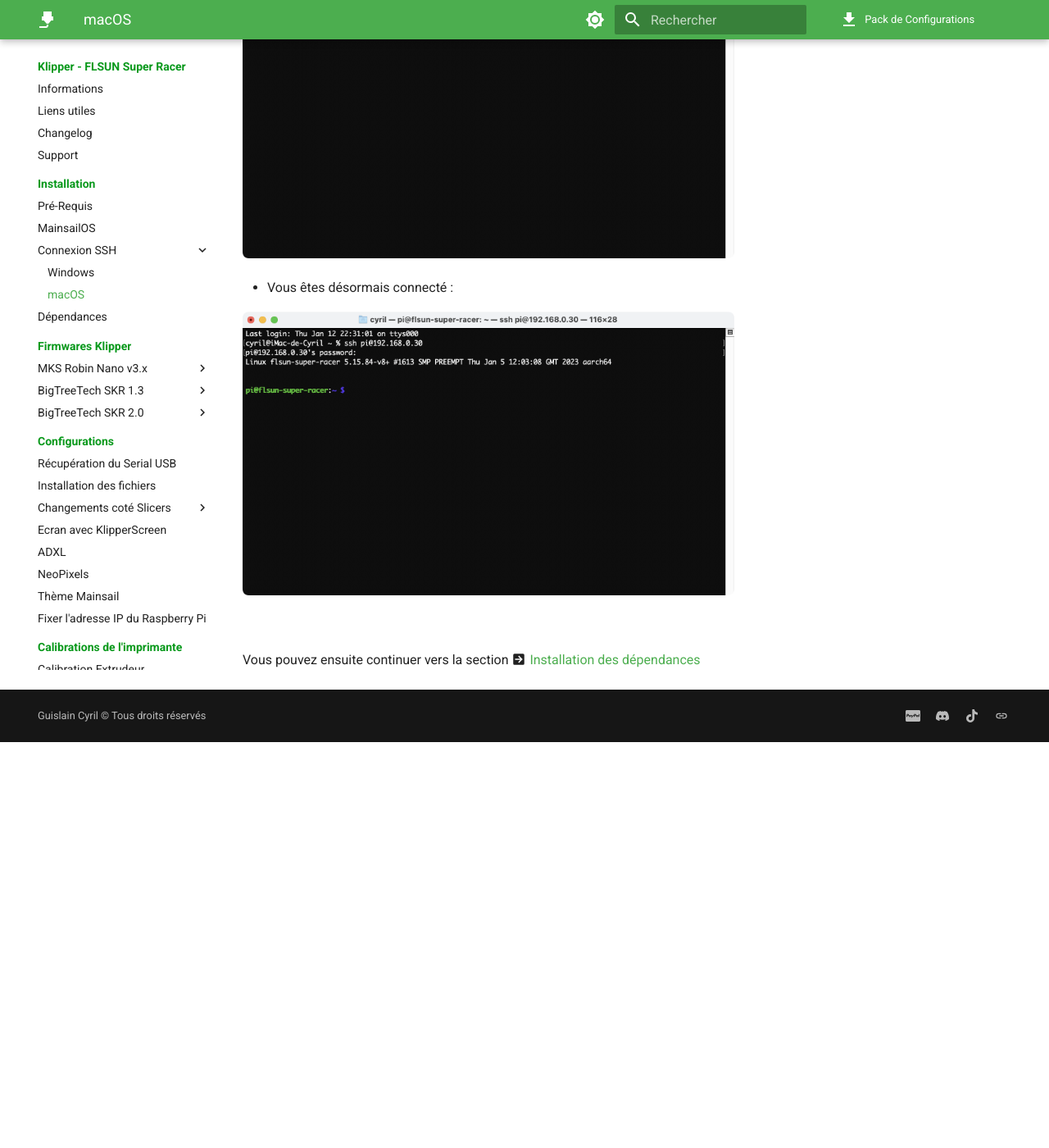
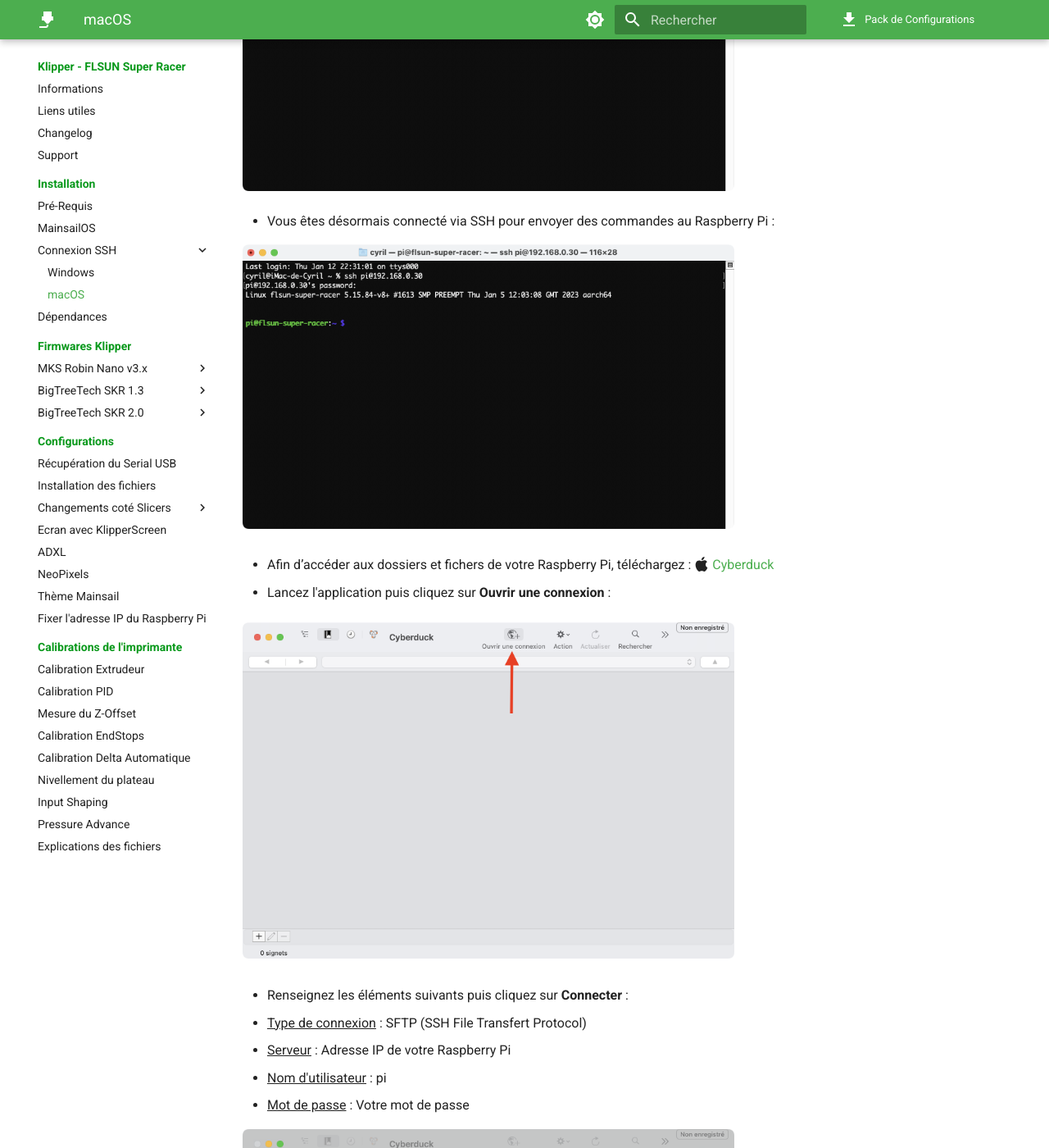
Before and after one commit to Guilouz/test, an MkDocs documentation site: the page built from docs/installation/ssh/macos.md, in a window 1280 px wide and 1400 px high, scrolled down 1920 px. Shown: the whole window at 82% size. Built offline with MkDocs 1.6.1 and Material for MkDocs 9.7.7, drawn with Linux system fonts in a browser that asks for light colours; emoji names are drawn with the system emoji font; comment, search, counter and statistics services are not loaded; before the commit the page ends 2825 px from its top, so only the background shows below that; some of the changed text lies outside the part shown.

Commit message:
Update macos.md

````diff
--- a/docs/installation/ssh/macos.md
+++ b/docs/installation/ssh/macos.md
@@ -27,24 +27,34 @@
 
 1.  :warning: Remplacez le champ 'adresse_ip_du_raspberry' par l'adresse IP obtenue précédemment.
 
-``` yaml
-content.code.annotate # (1)!
-```
-
-1.  :warning: Remplacez le champ 'adresse_ip_du_raspberry' par l'adresse IP obtenue précédemment.
-
-
 ![04](../../assets/img/installation/ssh/macos/04.png){ width="600" }
 
 - Puis saisissez votre mot de passe précédemment défini dans **Raspberry Pi Imager** (il ne s'affiche pas à la saisie, cela est normal) :
 
 ![05](../../assets/img/installation/ssh/macos/05.png){ width="600" }
 
-- Vous êtes désormais connecté :
+- Vous êtes désormais connecté via SSH pour envoyer des commandes au Raspberry Pi :
 
 ![06](../../assets/img/installation/ssh/macos/06.png){ width="600" }
 
+- Afin d’accéder aux dossiers et fichers de votre Raspberry Pi, téléchargez : :simple-apple: <a href="https://apps.apple.com/fr/app/cyberduck/id409222199?mt=12" target="_blank">Cyberduck</a>
 
+- Lancez l'application puis cliquez sur **Ouvrir une connexion** :
+
+![07](../../assets/img/installation/ssh/macos/07.png){ width="600" }
+
+- Renseignez les éléments suivants puis cliquez sur **Connecter** :
+
+  - <u>Type de connexion</u> : SFTP (SSH File Transfert Protocol)
+  - <u>Serveur</u> : Adresse IP de votre Raspberry Pi
+  - <u>Nom d'utilisateur</u> : pi
+  - <u>Mot de passe</u> : Votre mot de passe
+
+![08](../../assets/img/installation/ssh/macos/08.png){ width="600" }
+
+- Vous êtes désormais connecté via SFTP pour gérer vos dossiers et fichiers :
+
+![09](../../assets/img/installation/ssh/macos/09.png){ width="600" }
 
 <br />
 
````
Also changed, not shown: other parts of docs/installation/ssh/macos.md (+1 -1 lines).
